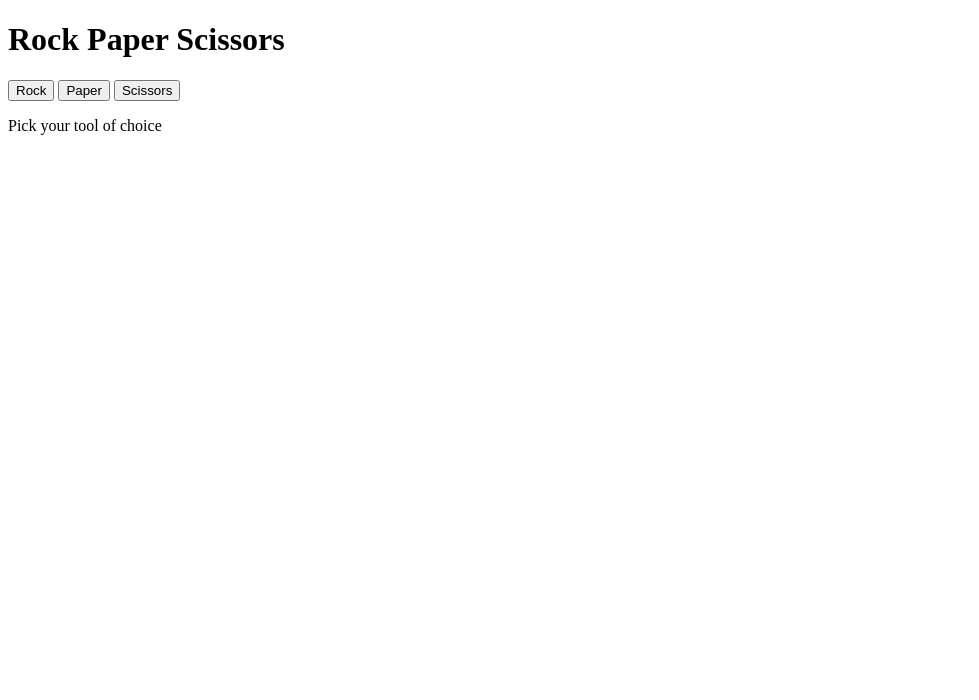
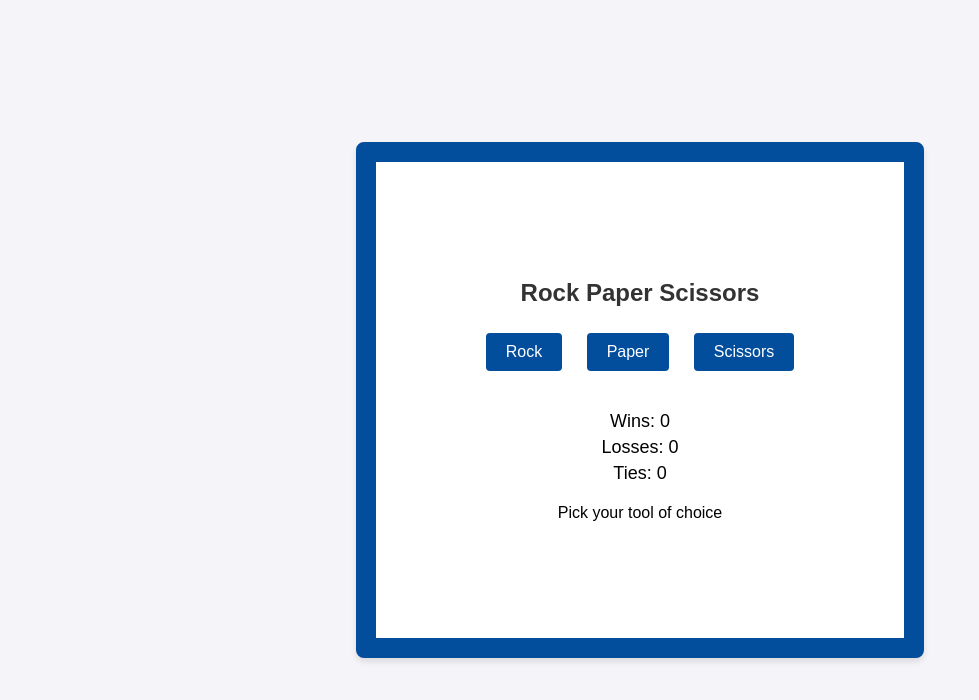
Before and after one commit to RHINO0187/Rock-Paper-Scissors-1, a plain HTML site: page index.html in a window 1280 px wide. Shown: the whole page, without its empty margins (0-979 px from the left). Drawn offline with Linux system fonts and the light colour scheme.

Commit message:
add scoreboard, fix css result spacing issue

```diff
--- a/index.html
+++ b/index.html
@@ -15,6 +15,11 @@
             <button id="paper">Paper</button>
             <button id="scissors">Scissors</button>
         </div>
+        <div class="scoreboard">
+            <p>Wins: <span id="wins">0</span></p>
+            <p>Losses: <span id="losses">0</span></p>
+            <p>Ties: <span id="ties">0</span></p>
+        </div>
 
         <div class="result">
             <p>Pick your tool of choice</p>
--- a/script.js
+++ b/script.js
@@ -1,8 +1,17 @@
 document.addEventListener('DOMContentLoaded', () => {
     const choices = ["rock", "paper", "scissors"];
+    let wins = 0;
+    let losses = 0;
+    let ties = 0;
 
     function computerPlay() {
         return choices[Math.floor(Math.random() * choices.length)];
+    }
+
+    function updateScoreboard() {
+        document.getElementById('wins').textContent = wins;
+        document.getElementById('losses').textContent = losses;
+        document.getElementById('ties').textContent = ties;
     }
 
     function playRound(playerSelection, computerSelection) {
@@ -14,14 +23,20 @@ document.addEventListener('DOMContentLoaded', () => {
         }
 
         if (playerSelection === computerSelection) {
+            ties++;
+            updateScoreboard();
             return "It's a tie!";
         } else if (
             (playerSelection === "rock" && computerSelection === "scissors") ||
             (playerSelection === "paper" && computerSelection === "rock") ||
             (playerSelection === "scissors" && computerSelection === "paper")
         ) {
+            wins++;
+            updateScoreboard();
             return `You win! ${playerSelection} beats ${computerSelection}.`;
         } else {
+            losses++;
+            updateScoreboard();
             return `You lose! ${computerSelection} beats ${playerSelection}.`;
         }
     }
--- a/style.css
+++ b/style.css
@@ -1 +1,60 @@
-h1 {font-style: strong;}
+/* Overall body styling to center everything */
+body {
+    display: flex;
+    justify-content: center;
+    align-items: center;
+    height: 100vh;
+    margin: 0;
+    font-family: Arial, sans-serif;
+    background-color: #f4f4f9;
+}
+
+/* Styling specific to the .game container */
+.game {
+    border: 20px solid #024d9c;
+    padding: 100px;
+    border-radius: 8px;
+    box-shadow: 0 4px 6px rgba(0, 0, 0, 0.1);
+    background-color: white;
+    text-align: center;
+}
+
+/* Heading styling */
+.game h1 {
+    color: #333;
+    font-size: 24px;
+}
+
+/* Button styling */
+.options button {
+    padding: 10px 20px;
+    font-size: 16px;
+    margin: 10px 10px 20px;
+    cursor: pointer;
+    border: none;
+    border-radius: 4px;
+    background-color: #024d9c;
+    color: white;
+    transition: background-color 0.3s;
+}
+
+.options button:hover {
+    background-color: #0056b3;
+}
+
+/* Result display styling */
+.result p {
+    color: #000000;
+    font-size: 16px;
+    margin-top: 20px;
+}
+
+.scoreboard {
+    margin-top: 20px;
+    margin-bottom: 20px;
+    font-size: 18px;
+}
+
+.scoreboard p {
+    margin: 5px 0;
+}
```
